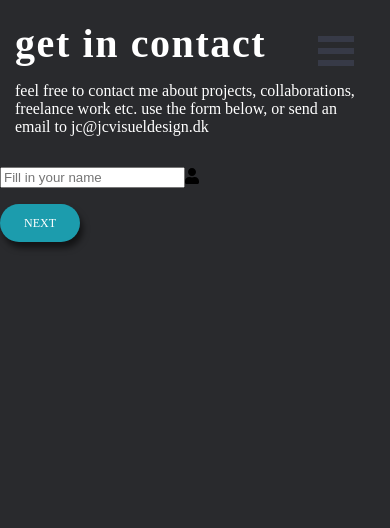
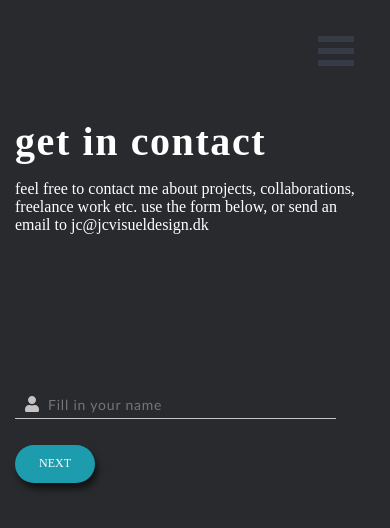
Before and after one commit to AlubuArt/portfolioV2, a Next.js app: page /contact in a window 390 px wide. Shown: the top 528 px of the page. Built offline with nearby package versions, Linux system fonts and the light colour scheme.

Commit message:
styling mobile first - contact done

```diff
--- a/pages/contact.tsx
+++ b/pages/contact.tsx
@@ -7,7 +7,7 @@ import styles from '../styles/wrapper.module.css';
 const ContactPage: NextPage = ({}) => {
 
      return (
-        <div className={styles.wrapper}>
+        <div className={styles.contact___container}>
         <ContactForm />
         </div>
      )
--- a/styles/wrapper.module.css
+++ b/styles/wrapper.module.css
@@ -12,6 +12,9 @@
     flex-direction: column;
 }
 
+.contact___container {
+  margin-top: 25%;
+}
 
 
 @media screen and (min-width: 992px) {
--- a/ui/components/3-organisms/ContactForm/ContactForm.module.css
+++ b/ui/components/3-organisms/ContactForm/ContactForm.module.css
@@ -1,5 +1,35 @@
 .icon {
-  color: grey;
+  color: rgb(197, 195, 195);
+}
+.PageWrapper {
+
+}
+
+.userInput___form___container {
+  padding: 15px
+}
+
+.UserInput___container {
+  height: 30px;
+  padding-left: 15px;
+  margin-bottom: 80px;
+  display: block;
+}
+
+.UserInput {
+  display: flex;
+  align-items: center;
+  position: relative;
+  margin-right: 20px;
+}
+
+.Paragraph {
+  font-size: 14px;
+  font-weight: 400;
+  padding-left: 10px;
+  color: rgb(197, 195, 195);
+  font-family: "Gill Sans", "Gill Sans MT", Calibri, "Trebuchet MS",
+    sans-serif;
 }
 
 @media screen and (min-width: 992px) {
--- a/ui/components/3-organisms/ContactForm/ContactForm.tsx
+++ b/ui/components/3-organisms/ContactForm/ContactForm.tsx
@@ -78,16 +78,15 @@ export const ContactForm: React.FC = () => {
   };
 
   return (
-    <div className={styles.PageWrapper}>
-      <Container width={"full"} spacing={"lg"}>
-        <div >
+    <>
+
         <PageHeader
           title={"get in contact"}
           subtitle={
             "feel free to contact me about projects, collaborations, freelance work etc. use the form below, or send an email to jc@jcvisueldesign.dk"
           }
         />
-        </div>
+
       <div className={styles.UserInput___container}>
         {inputs.map((item, index: number) => {
           return index === 0 ? (
@@ -104,16 +103,14 @@ export const ContactForm: React.FC = () => {
         })}
         {inputs}
       </div>
-        <div>
+      <div className={styles.userInput___form___container}>
         {inputStep === "name" ? (
           <InputForm
             value={userInputs.name}
             placeholder={"Fill in your name"}
             onChange={(e) => handleInputChange("name", e.target.value)}
             onClick={() => handleNextClick("email", userInputs.name)}
-              onKeyPress={(e) =>
-                handleKeyboardEvent(e, "email", userInputs.name)
-              }
+            onKeyPress={(e) => handleKeyboardEvent(e, "email", userInputs.name)}
             type={"name"}
             icon={faUser}
             buttonText={"NEXT"}
@@ -148,16 +145,13 @@ export const ContactForm: React.FC = () => {
               {"Nice!"}
             </Heading>
             <Heading tag={"h3"} type={"h3"}>
-                {
-                  "Your awesome message was sent successfully. "
-                }
+              {"Your awesome message was sent successfully. "}
             </Heading>{" "}
           </Container>
         ) : (
           "not working"
         )}
       </div>
-      </Container>
-    </div>
+    </>
   );
 };
--- a/ui/components/3-organisms/ContactForm/InputForm/InputForm.module.css
+++ b/ui/components/3-organisms/ContactForm/InputForm/InputForm.module.css
@@ -1,3 +1,41 @@
+.UserInput___container {
+  margin-bottom: 10px;
+}
+
+.Buttons___container {
+}
+
+.Inputfield {
+  width: 80%;
+  padding: 6px 0px 5px 33px;
+  font-size: 14px;
+  font-weight: 400;
+  letter-spacing: 0.05rem;
+  font-family: "Gill Sans", "Gill Sans MT", Calibri, "Trebuchet MS",
+    sans-serif;
+  color: rgb(197, 195, 195);
+  background-color: transparent;
+  border-width: 0 0 1px 0;
+  border-style: solid;
+  border-color: rgb(197, 195, 195);
+  line-height: 100%;
+  align-items: center;
+}
+
+.icon {
+  position: absolute;
+  left: 10px;
+  color: rgb(197, 195, 195);
+}
+
+.Input_icons {
+  display: flex;
+  align-items: center;
+  position: relative;
+}
+
+
+
 @media screen and (min-width: 992px) {
   .UserInput___container {
     width: "full";
```
Lines whose indentation alone changed are shown as unchanged.
